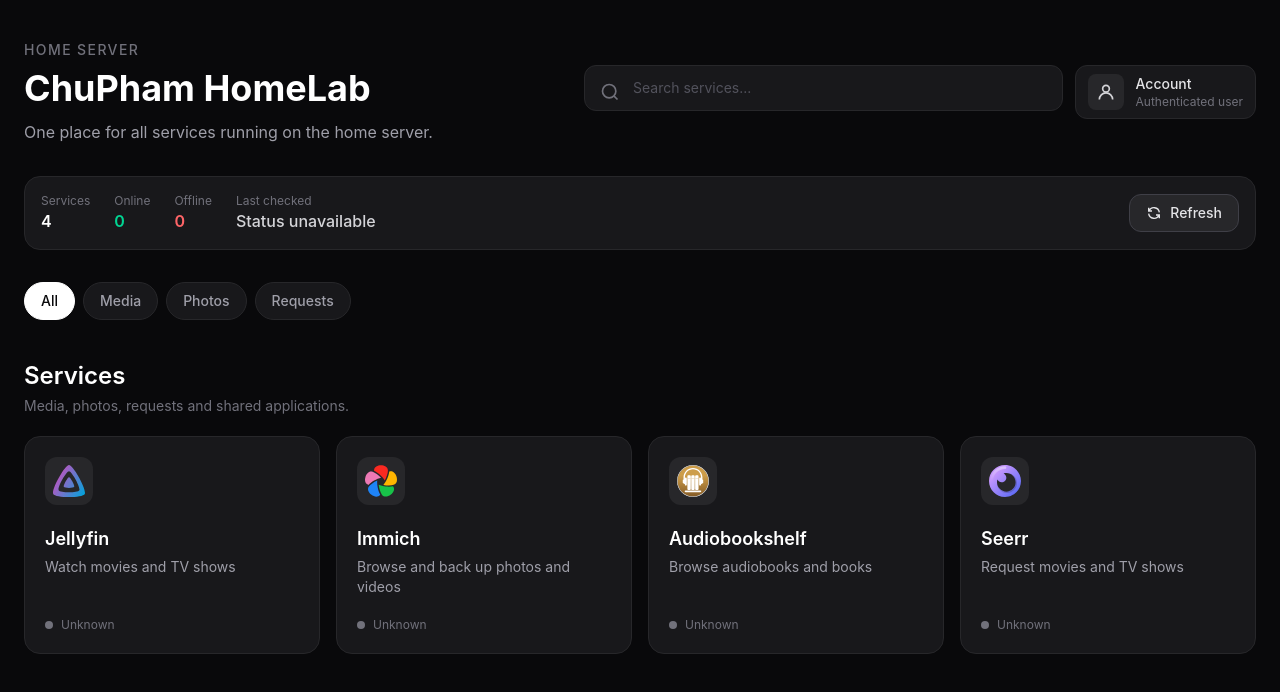
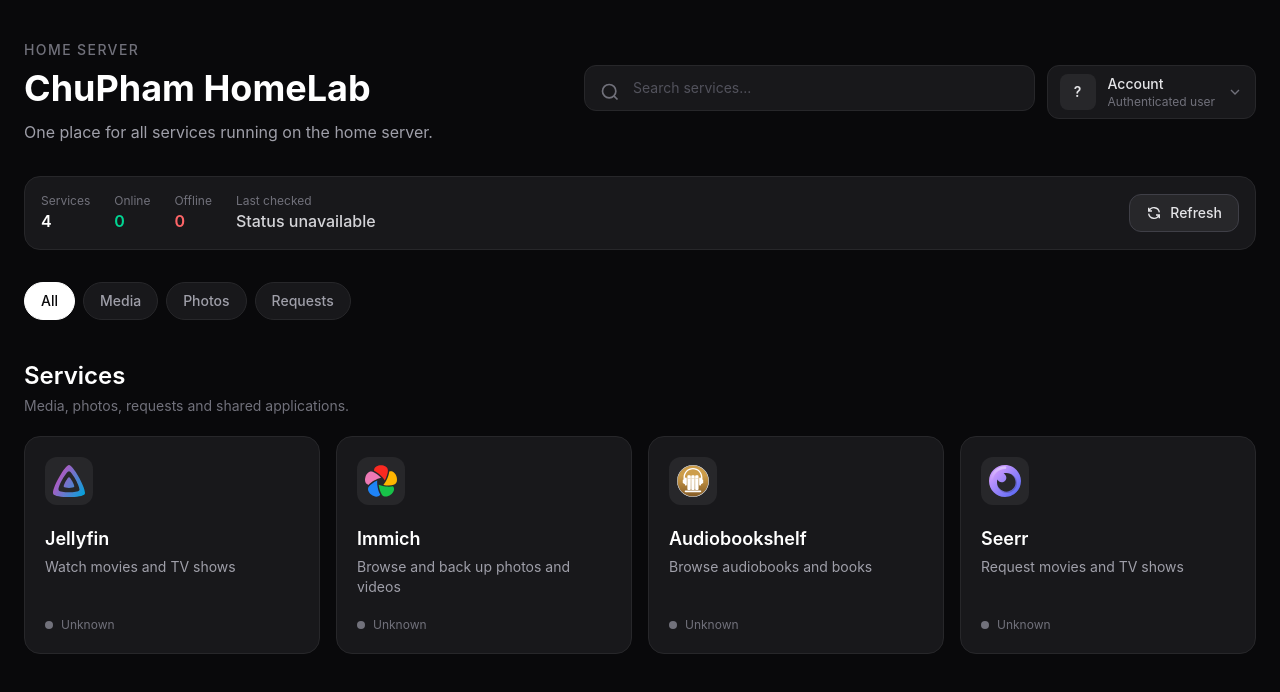
Before and after one commit to CChumChum/ChuPham-HomeLab-Project, a React (Vite) app: page / in a window 1280 px wide. Shown: the top 692 px of the page. Built offline with nearby package versions, Linux system fonts and the light colour scheme; no server answers.

Commit message:
feat(accmenu): added simple account menu

```diff
--- /dev/null
+++ b/src/features/auth/components/AccountMenu.tsx
@@ -0,0 +1,161 @@
+import { useState } from "react";
+
+interface AccountMenuProps {
+  name: string | null;
+  role: string | null;
+  isLoading: boolean;
+}
+
+function getInitials(name: string | null) {
+  if (!name) {
+    return "?";
+  }
+
+  return name
+    .trim()
+    .split(/\s+/)
+    .slice(0, 2)
+    .map((part) => part[0]?.toUpperCase())
+    .join("");
+}
+
+function AccountMenu({ name, role, isLoading }: AccountMenuProps) {
+  const [isOpen, setIsOpen] = useState(false);
+
+  const displayName = name ?? "Account";
+  const displayRole = role ?? "Authenticated user";
+
+  return (
+    <div className="relative">
+      <button
+        type="button"
+        onClick={() => setIsOpen((current) => !current)}
+        aria-expanded={isOpen}
+        className="
+          flex
+          w-full
+          items-center
+          gap-3
+          rounded-xl
+          border
+          border-zinc-800
+          bg-zinc-900
+          px-3
+          py-2
+          text-left
+          transition
+          hover:border-zinc-700
+          hover:bg-zinc-800
+        "
+      >
+        <div
+          className="
+            flex
+            h-9
+            w-9
+            shrink-0
+            items-center
+            justify-center
+            rounded-lg
+            bg-zinc-800
+            text-sm
+            font-semibold
+            text-zinc-200
+          "
+        >
+          {isLoading ? "..." : getInitials(name)}
+        </div>
+
+        <div className="hidden min-w-0 flex-1 sm:block">
+          <p className="truncate text-sm font-medium text-zinc-200">
+            {isLoading ? "Loading..." : displayName}
+          </p>
+
+          <p className="truncate text-xs text-zinc-500">
+            {isLoading ? "Checking authentication" : displayRole}
+          </p>
+        </div>
+
+        <svg
+          aria-hidden="true"
+          viewBox="0 0 24 24"
+          fill="none"
+          stroke="currentColor"
+          strokeWidth="2"
+          className={`
+            hidden
+            h-4
+            w-4
+            text-zinc-500
+            transition-transform
+            sm:block
+            ${isOpen ? "rotate-180" : ""}
+          `}
+        >
+          <path d="m6 9 6 6 6-6" />
+        </svg>
+      </button>
+
+      {isOpen && !isLoading && (
+        <div
+          className="
+            absolute
+            right-0
+            z-50
+            mt-2
+            w-64
+            overflow-hidden
+            rounded-xl
+            border
+            border-zinc-800
+            bg-zinc-900
+            shadow-xl
+          "
+        >
+          <div className="px-4 py-3">
+            <p className="truncate text-sm font-medium text-white">
+              {displayName}
+            </p>
+
+            <p className="mt-1 text-xs text-zinc-500">{displayRole}</p>
+          </div>
+
+          <div className="border-t border-zinc-800">
+            <a
+              href="/outpost.goauthentik.io/sign_out"
+              className="
+                flex
+                w-full
+                items-center
+                gap-3
+                px-4
+                py-3
+                text-sm
+                text-zinc-300
+                transition
+                hover:bg-zinc-800
+                hover:text-white
+              "
+            >
+              <svg
+                aria-hidden="true"
+                viewBox="0 0 24 24"
+                fill="none"
+                stroke="currentColor"
+                strokeWidth="2"
+                className="h-4 w-4"
+              >
+                <path d="M10 17l5-5-5-5" />
+                <path d="M15 12H3" />
+                <path d="M21 19V5a2 2 0 0 0-2-2h-6" />
+              </svg>
+              Sign out
+            </a>
+          </div>
+        </div>
+      )}
+    </div>
+  );
+}
+
+export default AccountMenu;
--- a/src/features/dashboard/components/DashboardHeader.tsx
+++ b/src/features/dashboard/components/DashboardHeader.tsx
@@ -1,6 +1,8 @@
 import ServiceStatusSummary from "../../service-status/components/ServiceStatusSummary";
 
 import type { ServiceStatusMap } from "../../service-status/serviceStatus.types";
+
+import AccountMenu from "../../auth/components/AccountMenu";
 
 interface DashboardHeaderProps {
   searchQuery: string;
@@ -133,69 +135,11 @@
             />
           </div>
 
-          <div
-            className="
-              flex
-              items-center
-              gap-3
-              rounded-xl
-              border
-              border-zinc-800
-              bg-zinc-900
-              px-3
-              py-2
-            "
-          >
-            <div
-              className="
-                flex
-                h-9
-                w-9
-                items-center
-                justify-center
-                rounded-lg
-                bg-zinc-800
-                text-zinc-300
-              "
-            >
-              <svg
-                aria-hidden="true"
-                viewBox="0 0 24 24"
-                fill="none"
-                stroke="currentColor"
-                strokeWidth="2"
-                className="h-5 w-5"
-              >
-                <circle cx="12" cy="8" r="4" />
-
-                <path
-                  d="
-                    M4
-                    21
-                    a8
-                    8
-                    0
-                    0
-                    1
-                    16
-                    0
-                  "
-                />
-              </svg>
-            </div>
-
-            <div className="hidden sm:block">
-              <p className="text-sm font-medium text-zinc-200">
-                {isUserLoading ? "Loading..." : (userName ?? "Account")}
-              </p>
-
-              <p className="text-xs text-zinc-500">
-                {isUserLoading
-                  ? "Checking authentication"
-                  : (userRole ?? "Authenticated user")}
-              </p>
-            </div>
-          </div>
+          <AccountMenu
+            name={userName}
+            role={userRole}
+            isLoading={isUserLoading}
+          />
         </div>
       </div>
 
```
